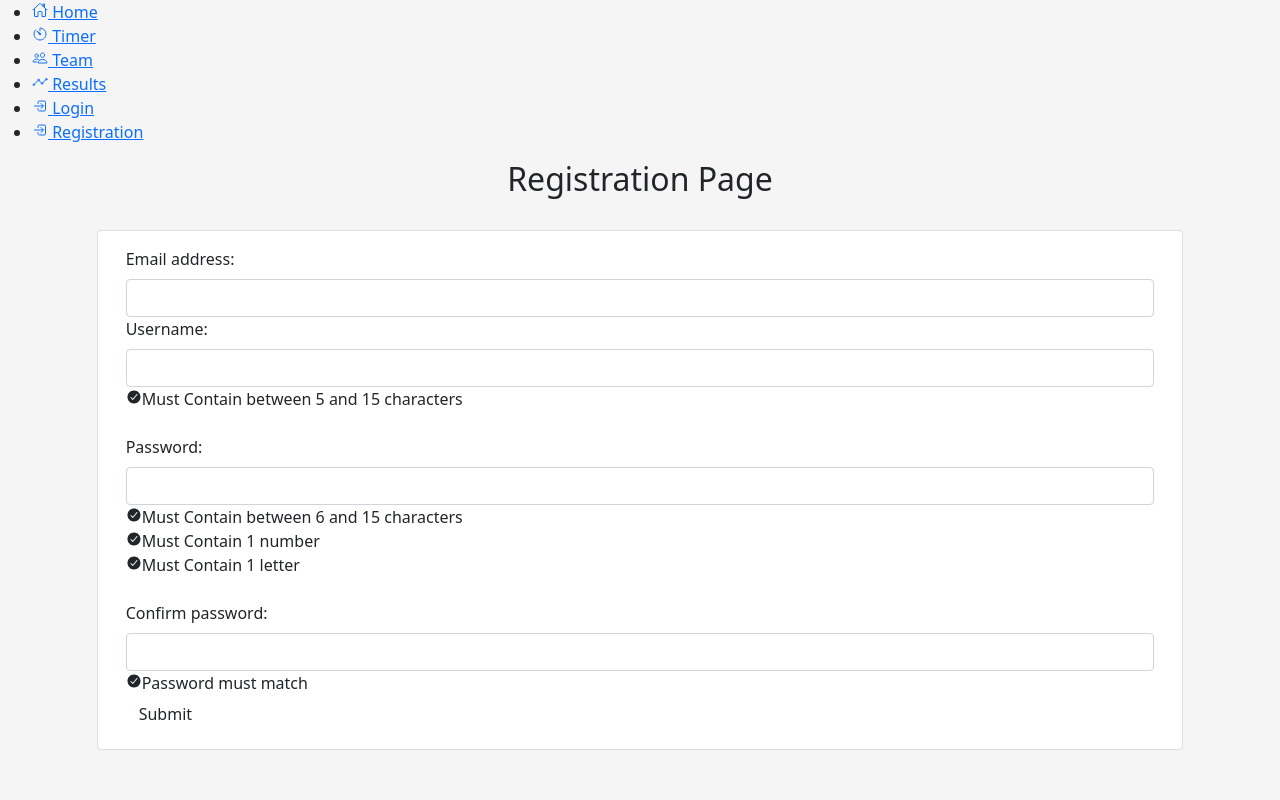
After one commit to pjdijxhoorn/Bench-Timer, a Flask app: page /register in a window 1280 px wide. The commit adds this page. Run offline with Flask 2, Linux system fonts and the light colour scheme; some libraries are stand-ins or nearby versions.

Commit message:
added regestration form with visual validation

```diff
--- a/app.py
+++ b/app.py
@@ -4,6 +4,7 @@ from flask import (
     redirect, request, session, url_for)
 from flask_pymongo import PyMongo
 from bson.objectid import ObjectId
+from werkzeug.security import generate_password_hash, check_password_hash
 if os.path.exists("env.py"):
     import env
 
@@ -24,6 +25,13 @@ def home():
     return render_template("home.html", Users=Users)
 
 
+@app.route("/register", methods=["GET", "POST"])
+def register():
+
+    return render_template("register.html")
+
+
+
 if __name__ == "__main__":
     app.run(host=os.environ.get("IP"),
             port=int(os.environ.get("PORT")),
--- a/static/css/style.css
+++ b/static/css/style.css
@@ -1,3 +1,17 @@
 body {
     background-color: whitesmoke;
 }
+
+
+/*  basic styles*/
+
+.text-center {
+    text-align: center;
+}
+
+
+/*----------Colours*/
+
+.item__active {
+    color: green;
+}
--- a/templates/base.html
+++ b/templates/base.html
@@ -23,7 +23,59 @@
 </head>
 
 <body>
+    <div class="navigation">
+        <ul>
+            <li>
+                <a href="#">
+                    <span class="icon">
+                        <ion-icon name="home-outline"></ion-icon>
+                    </span>
+                    <span class="text">Home</span>
+                </a>
+            </li>
+            <li>
+                <a href="#">
+                    <span class="icon">
+                        <ion-icon name="timer-outline"></ion-icon>
+                    </span>
+                    <span class="text">Timer</span>
+                </a>
+            </li>
+            <li>
+                <a href="#">
+                    <span class="icon">
+                        <ion-icon name="people-outline"></ion-icon>
+                    </span>
+                    <span class="text">Team</span>
+                </a>
+            </li>
+            <li>
+                <a href="#">
+                    <span class="icon">
+                        <ion-icon name="analytics-outline"></ion-icon>
+                    </span>
+                    <span class="text">Results</span>
+                </a>
+            </li>
+            <li>
+                <a href="#">
+                    <span class="icon">
+                        <ion-icon name="log-in-outline"></ion-icon>
+                    </span>
+                    <span class="text">Login</span>
+                </a>
+            </li>
+            <li>
+                <a href="{{ url_for('register') }}">
+                    <span class="icon">
+                        <ion-icon name="log-in-outline"></ion-icon>
+                    </span>
+                    <span class="text">Registration</span>
+                </a>
+            </li>
+        </ul>
 
+    </div>
     {% block content %}
     {% endblock %}
     <!--- js loaded at end --->
--- /dev/null
+++ b/templates/register.html
@@ -0,0 +1,119 @@
+{% extends "base.html" %}
+{% block content %}
+<h2 class="text-center">Registration Page</h2>
+<br>
+<div class="row">
+    <div class="card col-10 offset-1">
+        <div class="card-body">
+            <form action="">
+                <!--Email-->
+                <div>
+                    <label for="email" class="form-label">Email address:</label>
+                    <input type="email" name="email" class="form-control" id="email" aria-describedby="email">
+                </div>
+
+                <!--Username-->
+                <div>
+                    <label for="username" class="form-label">
+                        Username:
+                    </label>
+                    <input type="text" name="username" class="form-control validate" id="username" aria-describedby="username" minlength="5" maxlength="15" pattern="^[a-zA-Z0-9]{5,15}$" required>
+                    <div class="item char_5" id="char_5">
+                        <ion-icon name="checkmark-circle"></ion-icon>Must Contain between 5 and 15 characters
+                    </div>
+                </div>
+                <br>
+                <!--Password-->
+                <div>
+                    <label for="password" class="form-label">Password:</label>
+                    <input type="password" name="password" class="form-control validate" id="password" minlength="6" maxlength="15" pattern="^[a-zA-Z0-9]{5,15}$" required>
+                    <div class="item char_6" id="char_6">
+                        <ion-icon name="checkmark-circle"></ion-icon>Must Contain between 6 and 15 characters
+                    </div>
+                    <div class="item number" id="number">
+                        <ion-icon name="checkmark-circle"></ion-icon>Must Contain 1 number
+                    </div>
+                    <div class="item letter" id="letter">
+                        <ion-icon name="checkmark-circle"></ion-icon>Must Contain 1 letter
+                    </div>
+                </div>
+                <br>
+                <!--Password confirm-->
+                <div>
+                    <label for="passwordconfirm" class="form-label">Confirm password:</label>
+                    <input type="password" name="passwordconfirm" class="form-control" id="passwordconfirm">
+                    <div class="item match" id="match">
+                        <ion-icon name="checkmark-circle"></ion-icon>Password must match
+                    </div>
+                </div>
+                <button type="submit" class="btn submit-btn">Submit</button>
+        </div>
+
+
+
+        </form>
+    </div>
+</div>
+</div>
+<script>
+    let username = document.getElementById("username")
+    let password = document.getElementById("password")
+    let confirm = document.getElementById("passwordconfirm")
+
+    let char_5 = document.getElementById('char_5')
+    let number = document.getElementById('number')
+    let letter = document.getElementById('letter')
+    let char_6 = document.getElementById('char_6')
+    let match = document.getElementById('match')
+
+    username.addEventListener('input', () => {
+        let user = username.value;
+        if (user.length >= 5) {
+            char_5.classList.add("item__active");
+        } else {
+            char_5.classList.remove("item__active");
+        }
+    })
+
+    password.addEventListener('input', () => {
+        let pass = password.value;
+        let conf = confirm.value;
+        if (pass.length >= 6) {
+            char_6.classList.add("item__active");
+        } else {
+            char_6.classList.remove("item__active");
+        }
+
+        if (/[0-9]/.test(pass)) {
+            number.classList.add('item__active')
+        } else {
+            number.classList.remove('item__active');
+        }
+
+        if (/[A-Za-z]/.test(pass)) {
+            letter.classList.add('item__active')
+        } else {
+            letter.classList.remove('item__active');
+        }
+        if (conf == pass) {
+            match.classList.add("item__active");
+        } else {
+            match.classList.remove("item__active");
+        }
+    })
+
+    confirm.addEventListener('input', () => {
+        let conf = confirm.value;
+        let pass = password.value;
+        console.log(conf)
+        console.log(pass)
+        if (conf == pass) {
+            match.classList.add("item__active");
+        } else {
+            match.classList.remove("item__active");
+        }
+    })
+</script>
+
+
+{% endblock %}
```
